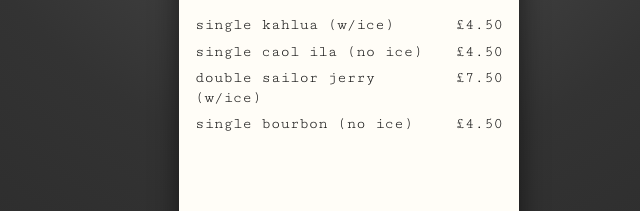
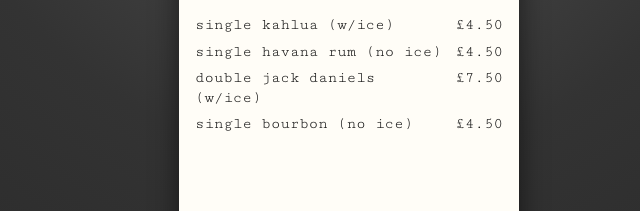
Before and after one commit to PowerhouseFoundry/Bar-Orders, a website: page index.html in a window 1280 px wide. Shown: the part 267-478 px from the top of the page, 291-931 px from the left. Drawn offline with Linux system fonts and the light colour scheme.

Commit message:
update dirnks

```diff
--- a/index.html
+++ b/index.html
@@ -373,12 +373,12 @@
 
   <script>
     const DATA = {
-      spirits: ['vodka','bourbon','sailor jerry','jack daniels','kraken','jamesons','caol ila','kahlua','gin','straw gin','tequila blanc','tequila gold','havana','makers mark'],
+      spirits: ['vodka','bourbon','sailor jerry','jack daniels','kraken','jamesons','caol ila','havana rum','kahlua','gin','straw gin','tequila blanc','tequila gold','makers mark','absolut vodka','campari'],
       beers: ['madri','corona','desperado','smirnoff ice'],
-      wines: ['house white','house red','house rose','zinfandel','malbec','sauvignon blanc','pinot noir','pinot grigio'],
-      fullWines: ['house white','house red','house rose','bottle house white','bottle house red','bottle house rose','zinfandel','malbec','sauvignon blanc','pinot noir','pinot grigio'],
-      mixers: ['vodka+coke','vodka+tonic','rum+coke','brandy+coke','jd+coke','vodka+lemonade','w-w spritzer'],
-      cocktails: ['cuba libre','white russian','negroni','gin & tonic']
+      wines: ['pinot grigio','chenin','malbec','merlot','sauvignon blanc','shiraz','rose'],
+      fullWines: ['pinot grigio','chenin','malbec','merlot','sauvignon blanc','shiraz','rose'],
+      mixers: ['vodka+coke','vodka+tonic','havana+coke','kraken+coke','brandy+coke','jd+coke','vodka+lemonade','w-w spritzer'],
+      cocktails: ['cuba libre','white russian','negroni','gin & tonic','aperol spritz']
     };
 
     const MODES = {
```
